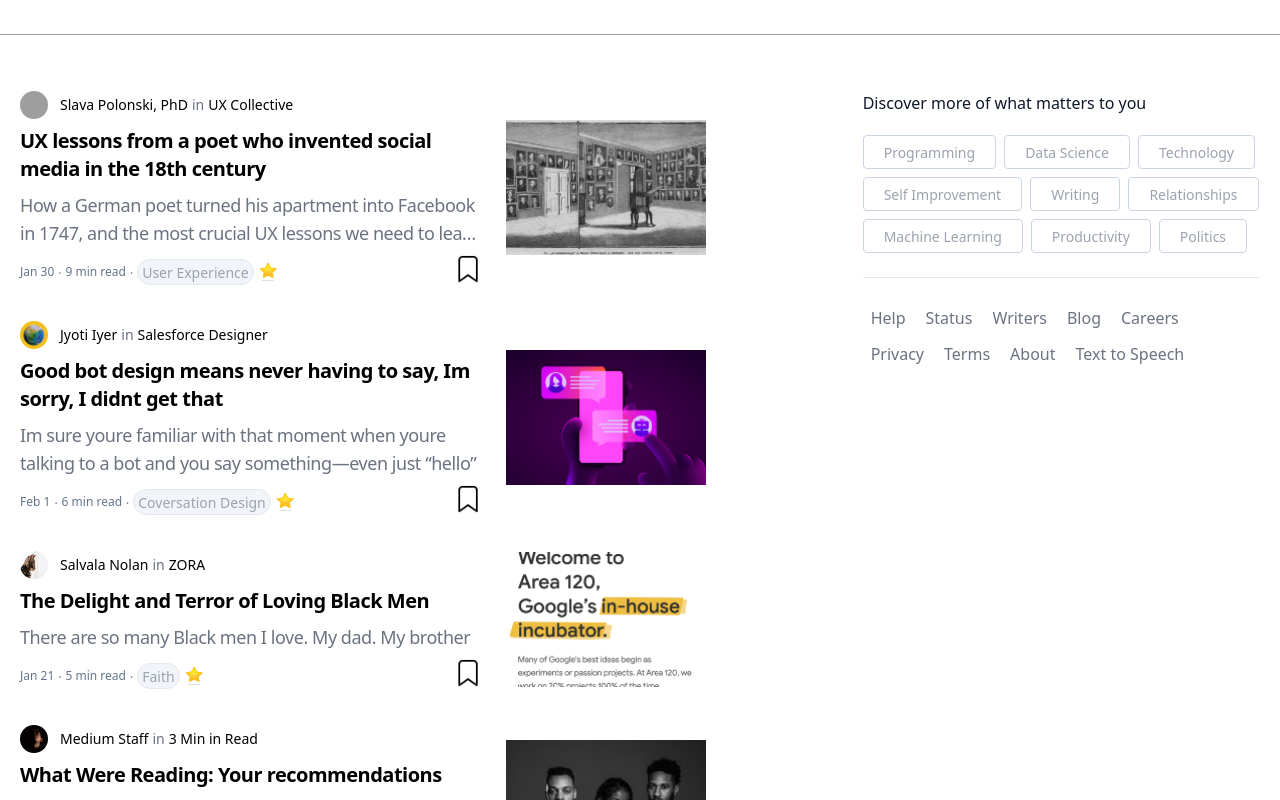
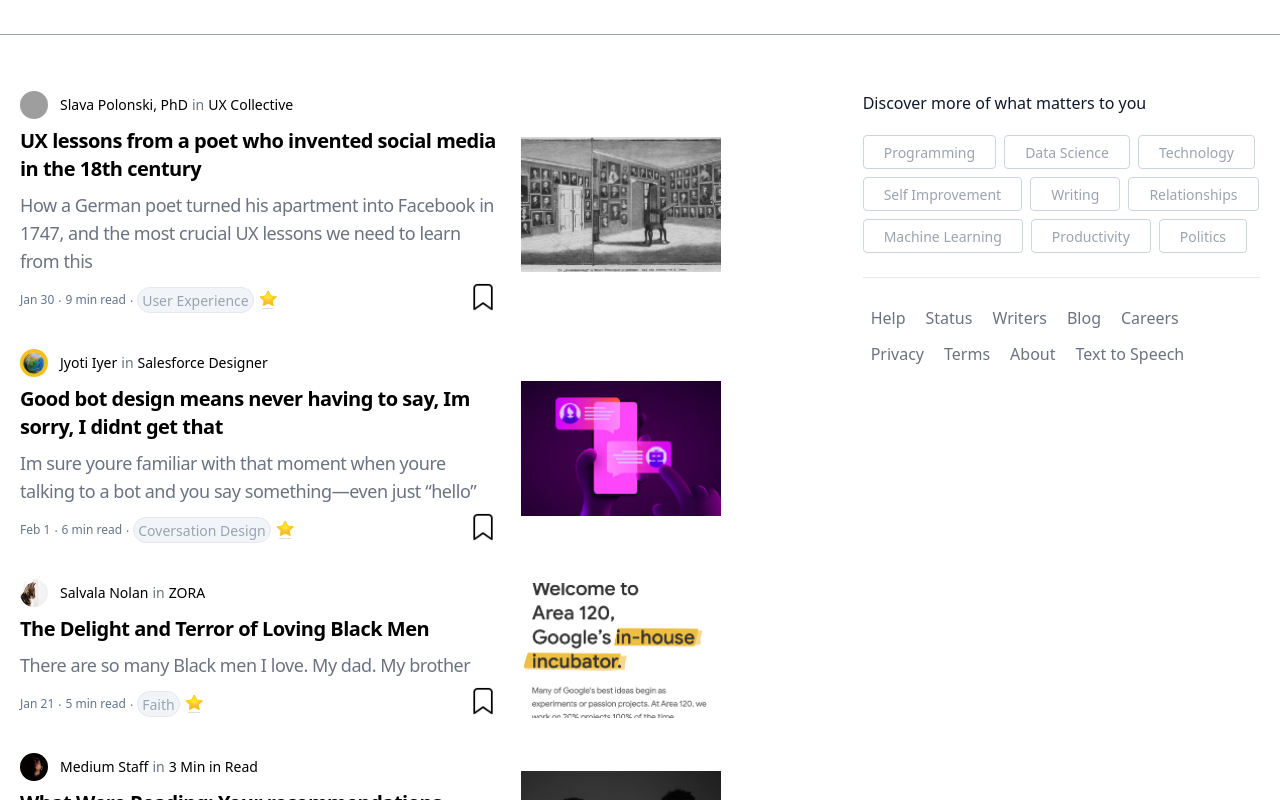
Before and after one commit to daniesupratmanto13/medium_landing-page_nextjs_tailwind, a Next.js app: page / in a window 1280 px wide. Shown: the part 840-1640 px from the top of the page. Built offline with nearby package versions, Linux system fonts and the light colour scheme; grey boxes are pictures that could not be loaded.

Commit message:
responsive

```diff
--- a/src/components/LastPost.js
+++ b/src/components/LastPost.js
@@ -20,18 +20,18 @@
                     <div className='rounded-full bg-slate-200 h-[28px] w-[28px]'></div>
                     <div className='h-2 w-[100px] bg-slate-200 rounded'></div>
                 </div>
-                <div className='h-2 w-[420px] bg-slate-200 rounded mb-5'></div>
-                <div className='h-2 w-[300px] bg-slate-200 rounded mb-8'></div>
-                <div className='h-2 w-[440px] bg-slate-200 rounded mb-5'></div>
-                <div className='h-2 w-[300px] bg-slate-200 rounded mb-8'></div>
+                <div className='h-2 w-[250px] sm:w-[355px] md:w-[420px] bg-slate-200 rounded mb-5'></div>
+                <div className='h-2 w-[100px] sm:w-[200px] md:w-[300px] bg-slate-200 rounded mb-8'></div>
+                <div className='hidden md:block h-2 w-[440px] bg-slate-200 rounded mb-5'></div>
+                <div className='hidden md:block h-2 w-[300px] bg-slate-200 rounded mb-8'></div>
                 <div className='flex items-center gap-x-1'>
-                    <div className='h-2 w-[150px] bg-slate-200 rounded'></div>
+                    <div className='h-2 w-[80px] sm:w-[160px] md:w-[150px] bg-slate-200 rounded'></div>
                     <div className='rounded bg-slate-200 h-[20px] w-[20px] ml-auto'>
                     </div>
                 </div>
             </div>
             <div className='w-2/3'>
-                <div className='rounded bg-slate-200 w-[200px] h-[135px]'></div>
+                <div className='rounded bg-slate-200 w-[100px] h-[100px] sm:w-[150px] sm:h[100px] md:w-[200px] md:h-[135px]'></div>
             </div>
         </div>
     )
@@ -76,21 +76,25 @@
                                     {post.group_name &&
                                         <>
                                             <span className='mx-1 text-gray-500'>in</span>
+                                            <Link href="#">
                                                 <span>
                                                     {post.group_name}
                                                 </span>
+                                            </Link>
                                         </>
                                     }
                                 </h4>
                             </div>
-                            <h3 className='font-bold text-xl my-2 line-clamp-2 tracking-tight'>{post.title}</h3>
-                            <h4 className='font-normal text-lg my-2 text-gray-500 line-clamp-2 tracking-tight'>{post.description}</h4>
+                            <Link href="#">
+                                <h3 className='font-bold text-md md:text-xl my-2 line-clamp-2 tracking-tight'>{post.title}</h3>
+                            </Link>
+                            <h4 className='hidden font-normal text-lg my-2 text-gray-500 md:block line-clamp-2 tracking-tight'>{post.description}</h4>
                             <div className='flex items-center gap-x-1'>
                                 <p className='text-xs text-slate-500'>{post.date}</p>
                                 <span className='text-xs text-slate-500 -mt-1'>.</span>
                                 <p className='text-xs text-slate-500'>{post.min_read}</p>
                                 <span className='text-xs text-slate-500 -mt-1'>.</span>
-                                <div className='px-1 border bg-slate-100 hover:bg-slate-200 transition-colors rounded-full text-gray-400'>
+                                <div className='hidden sm:block px-1 border bg-slate-100 hover:bg-slate-200 transition-colors rounded-full text-gray-400'>
                                     <Link href="#" className='text-sm'>
                                         {post.tag}
                                     </Link>
@@ -121,15 +125,15 @@
                                 </div>
                             </div>
                         </div>
-                        <div className='w-2/5'>
+                        <div className='last-post-thumbnail w-2/5'>
+                            <Link href="#">
                                 <Image
                                     src={post.thumbnail}
-                                width={200}
-                                height={135}
-                                layout='fixed'
+                                    layout='fill'
                                     alt={post.title}
                                     objectFit='cover'
                                 />
+                            </Link>
                         </div>
                     </div>
                 )
--- a/src/components/Trending.js
+++ b/src/components/Trending.js
@@ -72,13 +72,17 @@
                                         <>
                                             <span className='mx-1 text-gray-500'>in</span>
                                             <span>
-                                                {post.group_name}
+                                                <Link href='#'>
+                                                    {post.group_name}
+                                                </Link>
                                             </span>
                                         </>
                                     }
                                 </h4>
                             </div>
-                            <h3 className='font-bold my-2 line-clamp-2'>{post.title}</h3>
+                            <Link href="#">
+                                <h3 className='font-bold my-2 line-clamp-2'>{post.title}</h3>
+                            </Link>
                             <div className='flex items-center gap-x-1'>
                                 <p className='text-xs text-slate-500'>{post.date}</p>
                                 <span className='text-xs text-slate-500 -mt-1'>.</span>
--- a/src/styles/globals.css
+++ b/src/styles/globals.css
@@ -49,3 +49,24 @@
   @apply border-b border-black px-5 fixed top-0 z-10 w-full transition-colors;
   height: 75px;
 }
+
+.last-post-thumbnail {
+  position: relative;
+  width: 100px;
+  height: 100px;
+}
+
+
+@media screen(sm) {
+  .last-post-thumbnail {
+    width: 150px;
+    height: 100px;
+  }
+}
+
+@media screen(md) {
+  .last-post-thumbnail {
+    width: 200px;
+    height: 135px;
+  }
+}
```
Also changed, not shown: 1 other file (tests, documents, lock files or other folders). Lines whose indentation alone changed are shown as unchanged.
